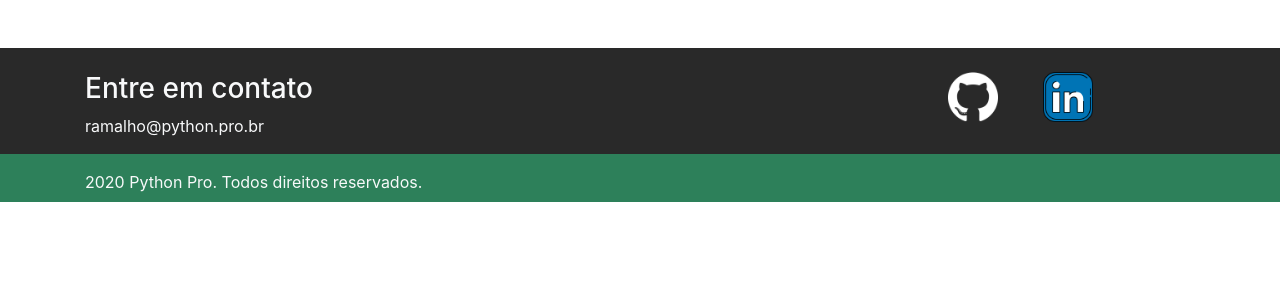
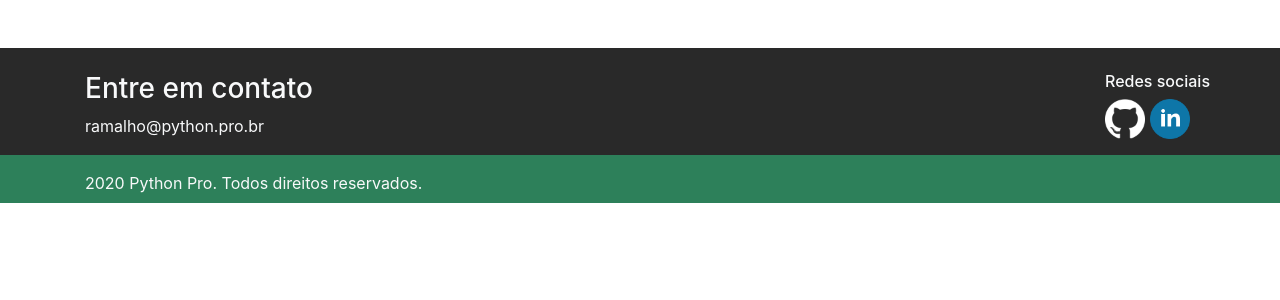
Before and after one commit to marcussilvait/curso-django, a Django app: template pypro/base/templates/base/base.html in a window 1280 px wide. Shown: the part 56-356 px from the top of the page. Run offline with Django 3.2, Linux system fonts and the light colour scheme; the template is opened without the code that fills it, so the values that code supplies are empty; some libraries are stand-ins or nearby versions.

Commit message:
Alterado icone de rede social no rodapé
close #86

```diff
--- a/pypro/base/templates/base/footer.html
+++ b/pypro/base/templates/base/footer.html
@@ -8,14 +8,13 @@
                     <a href="mailto:{{ contato_email }}" class="text-light">{{ contato_email }}</a>
                 </address>
             </div>
-            <div class="col-1">
-                <a class="icon-github m-2 mt-5 pt-4" href="https://github.com/marvinsilva" target="_blank" style="align-content: center">
-                    <img src="{% static 'img/github.png' %}" alt="Icone do Github" height=auto width="50" background="white"></a>
-            </div>
-            <div class="col-2">
-                <a class="icon-linkedin m-2 mt-5 pt-4" href="https://linkedin.com/in/marcusvinicius92" target="_blank" style="align-content: center">
-                    <img src="{% static 'img/linkedin.png' %}" alt="Icone do Linkedin" height=auto width="50"></a>
-            </div>
+            <ul>
+                <h6 class="white-text"> Redes sociais</h6>
+                <a href="https://github.com/marvinsilva"><img src="{% static 'img/github.png' %}"
+                        height=auto width="40"></a>
+                <a href="https://linkedin.com/in/marcusvinicius92"><img src="{% static 'img/linkedin.png' %}"
+                        height=auto width="40"></a>
+            </ul>
         </div>
     </div>
     <div class="rights pb-2">
```
Also changed, not shown: pypro/base/static/img/linkedin.png.
